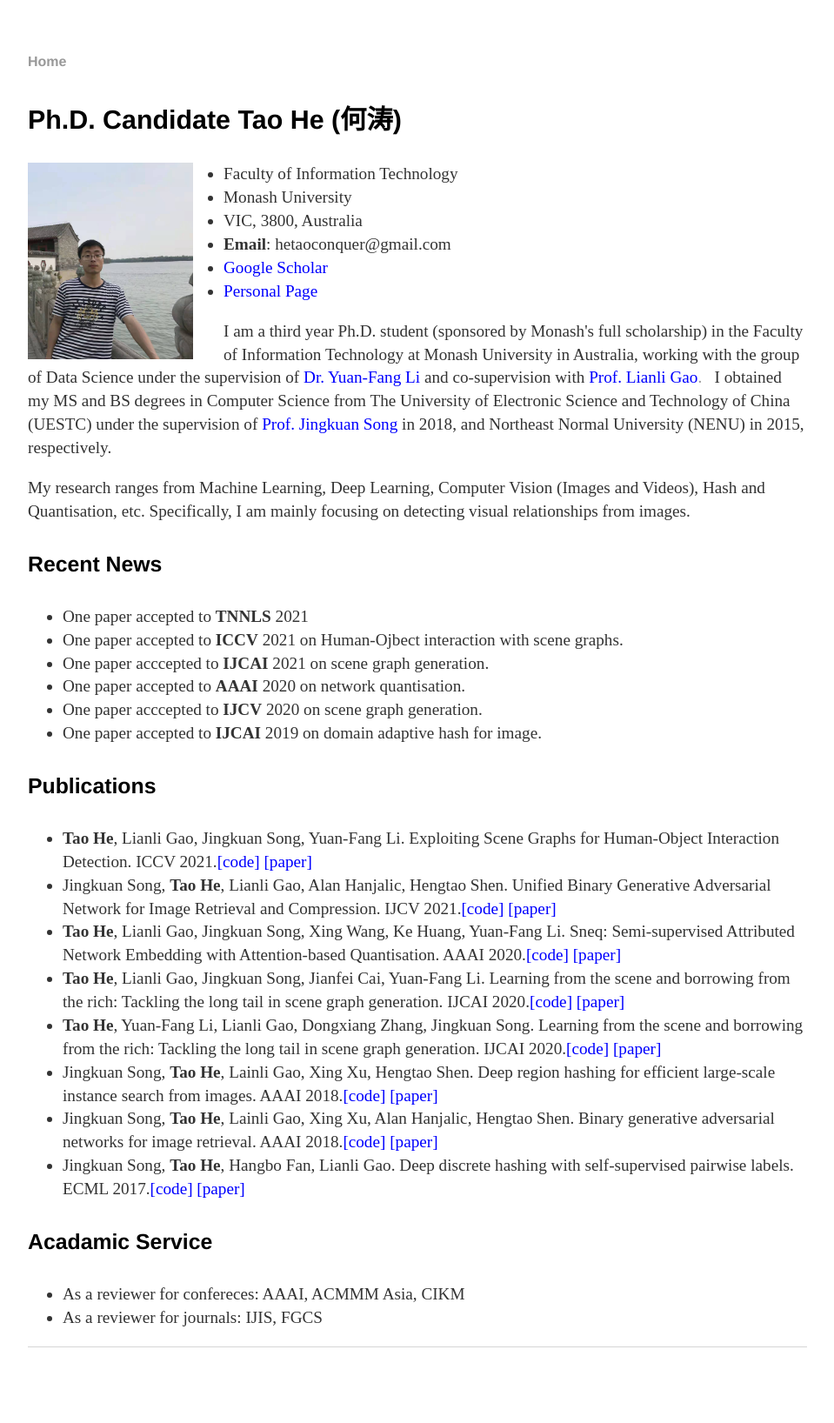
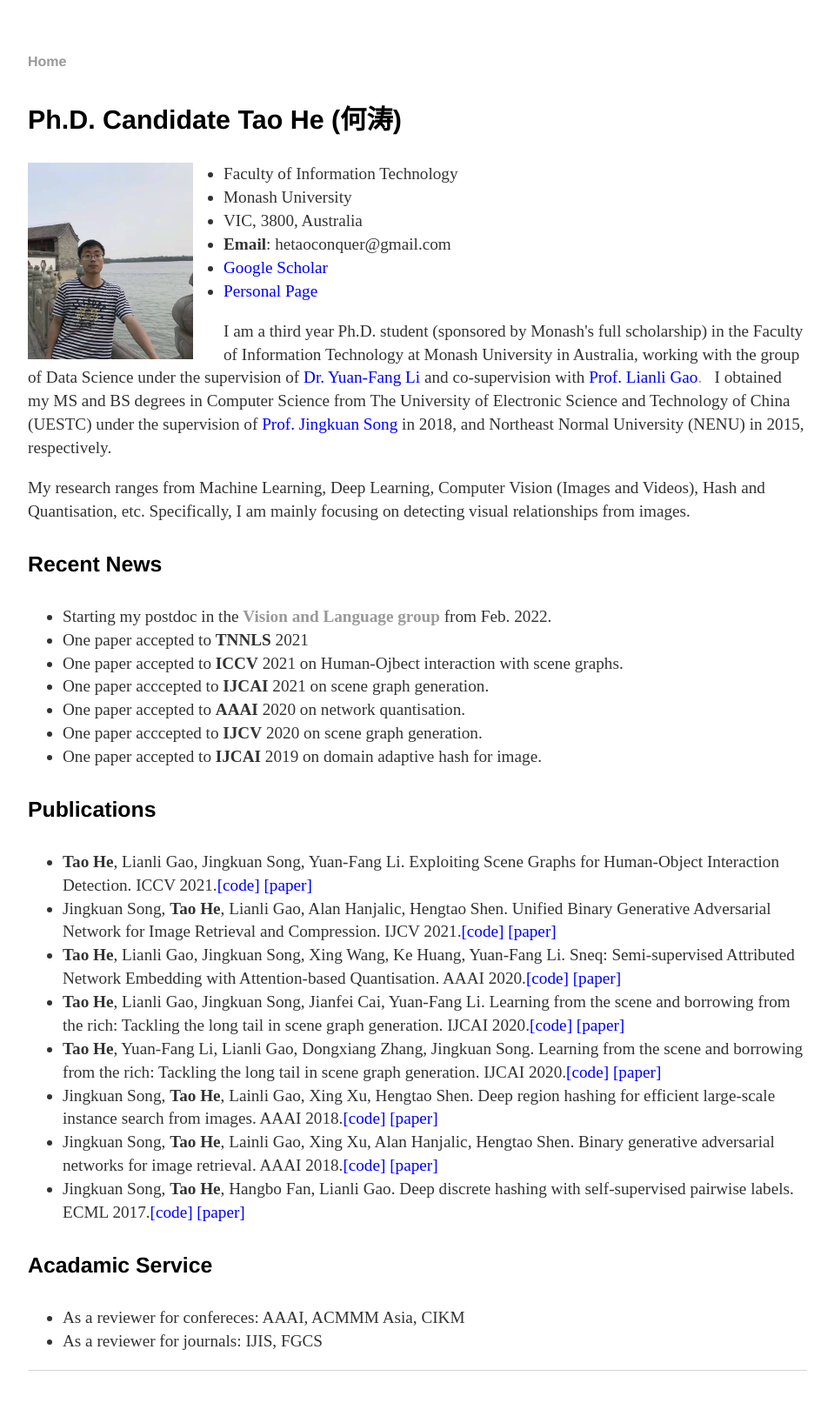
Before and after one commit to ht014/ht014.github.io, a Jekyll site: the page built from index.html, in a window 1280 px wide. Shown: the whole page at 87% size, without its empty margins (160-1119 px from the left). Built offline with Jekyll 4.4.1, drawn with Linux system fonts in a browser that asks for light colours; before the commit the page ends 1609 px from its top, so only the background shows below that.

Commit message:
Update index.html

```diff
--- a/index.html
+++ b/index.html
@@ -27,6 +27,7 @@ title: Tao He's Homepage
 
 <h4> Recent News</h4>
 <ul>
+	<li>Starting my postdoc in the <a = href="https://www.monash.edu/it/dsai/vision-language"><strong> Vision and Language group </strong></a> from Feb. 2022.</li>
 	<li>One paper accepted to <strong>TNNLS</strong> 2021</li>
 	<li>One paper accepted to <strong>ICCV</strong> 2021 on Human-Ojbect interaction with scene graphs.</li>
 	<li>One paper acccepted to <strong>IJCAI</strong> 2021 on scene graph generation.</li>
```
